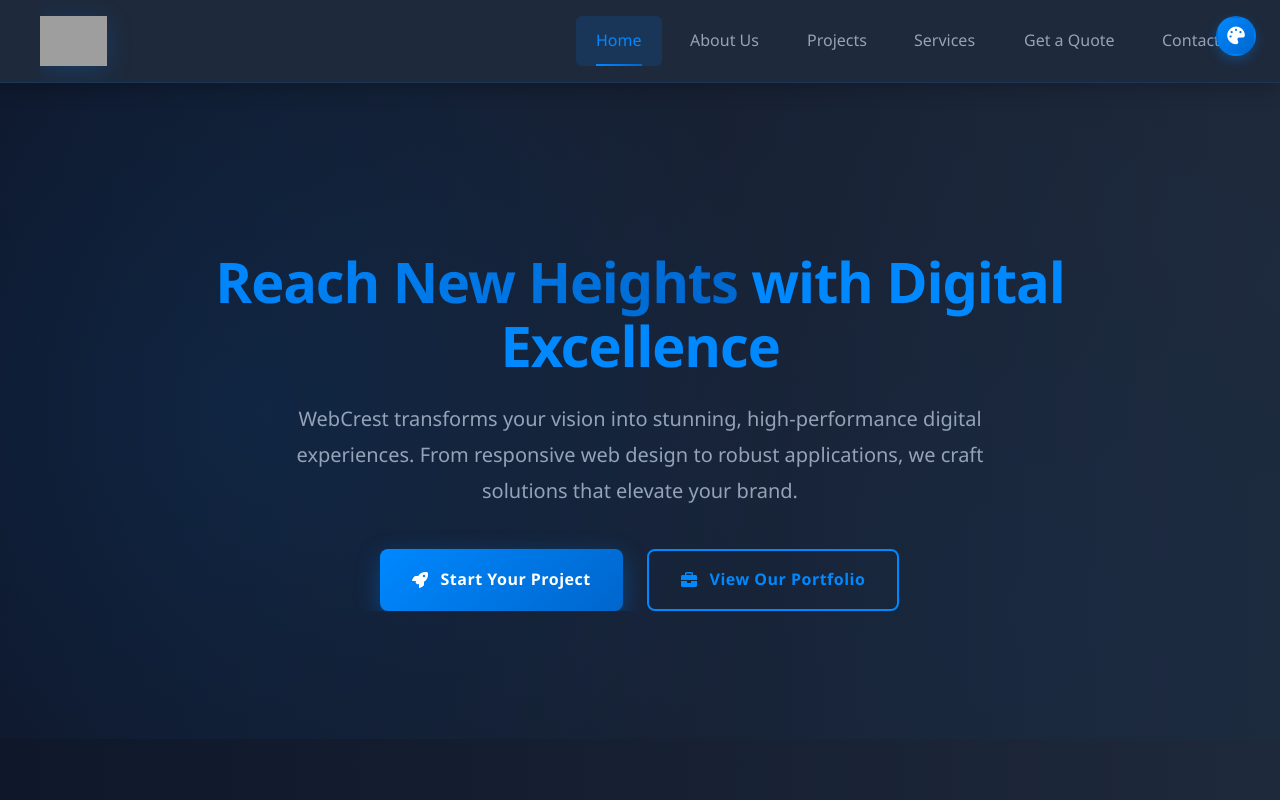
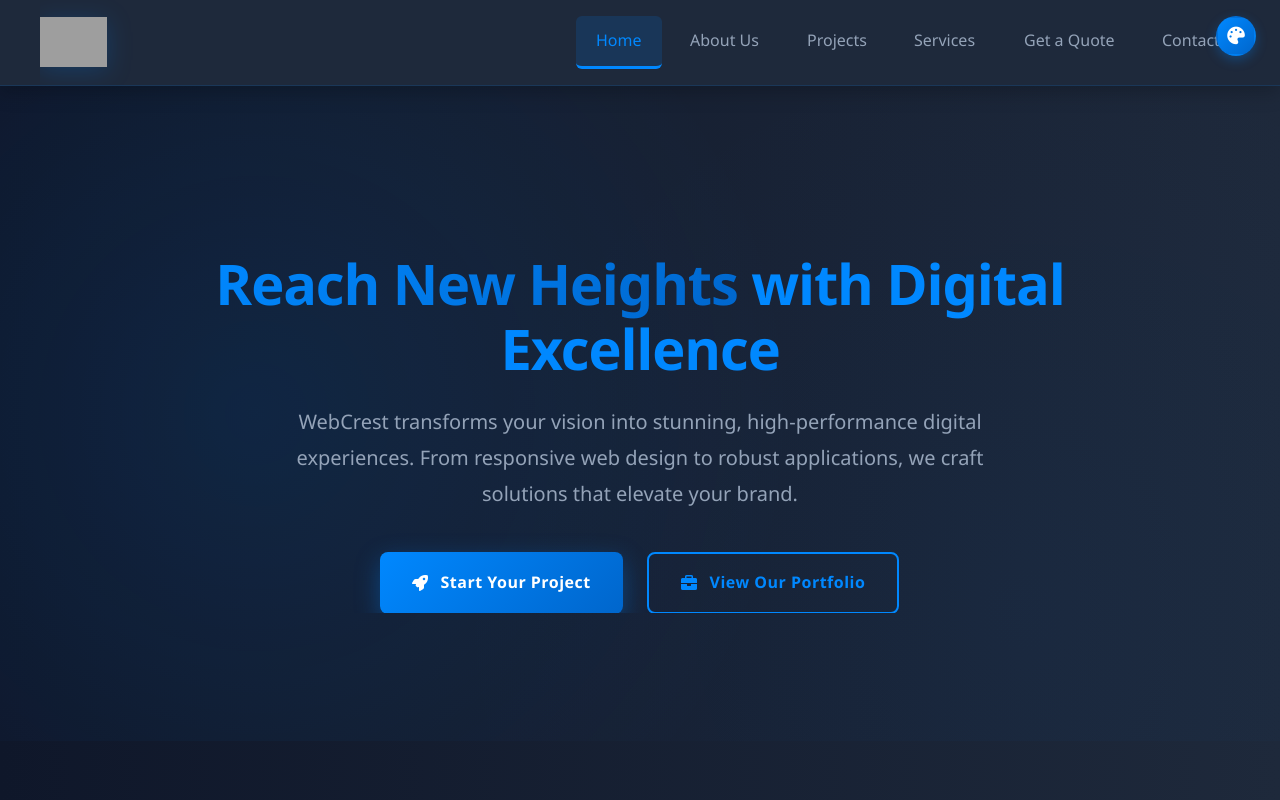
Before and after one commit to OkaforDavis/WebCrest, a plain HTML site: page index.html in a window 1280 px wide. Shown: the top 800 px of the page. Drawn offline with nearby package versions, Linux system fonts and the light colour scheme; some packages are replaced by stand-ins of ours; no server answers; grey boxes are pictures that could not be loaded; a script that the page names is missing.

Commit message:
Change nav links to use full wrap-around border instead of dash

```diff
--- a/style.css
+++ b/style.css
@@ -586,36 +586,20 @@ section {
   position: relative;
   font-weight: 500;
   border-radius: 6px;
-}
-
-.nav-link::after {
-  content: '';
-  position: absolute;
-  bottom: 0;
-  left: 1.25rem;
-  width: 0;
-  height: 2px;
-  background: linear-gradient(90deg, var(--color-light-blue), var(--color-primary-blue));
-  transition: width 0.3s var(--transition-smooth);
+  border-bottom: 3px solid transparent;
 }
 
 .nav-link:hover {
   color: var(--text-color-link);
   background-color: rgba(0, 136, 255, 0.12);
+  border-bottom-color: var(--text-color-link);
   transform: translateY(-2px);
-}
-
-.nav-link:hover::after {
-  width: calc(100% - 2.5rem);
 }
 
 .nav-link.active {
   color: var(--text-color-link);
   background-color: rgba(0, 136, 255, 0.15);
-}
-
-.nav-link.active::after {
-  width: calc(100% - 2.5rem);
+  border-bottom-color: var(--text-color-link);
 }
 
 /* --- SECTIONS & CARDS --- */
@@ -2316,8 +2300,7 @@ img {
 
 /* High DPI Screens */
 @media (-webkit-min-device-pixel-ratio: 2), (min-resolution: 192dpi) {
-  .btn::before,
-  .nav-link::after {
+  .btn::before {
     content: '';
     position: absolute;
   }
```
